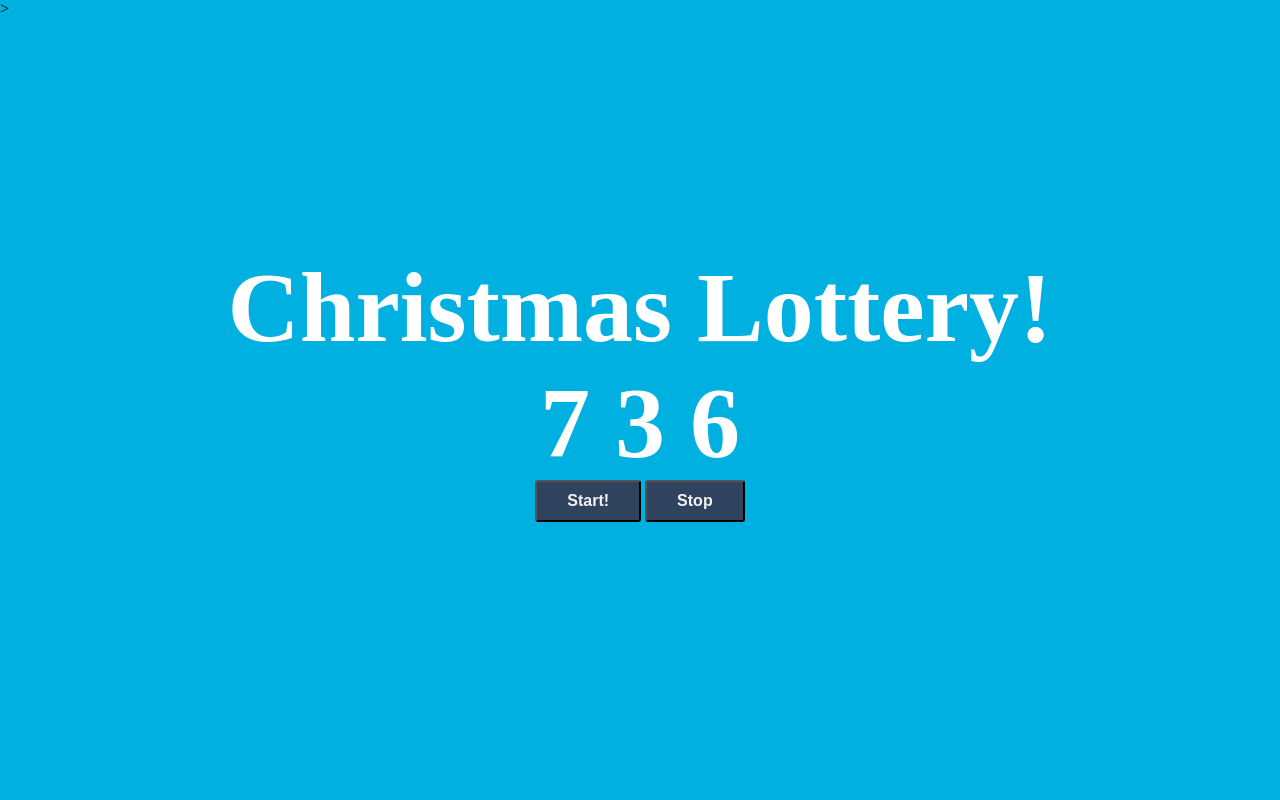
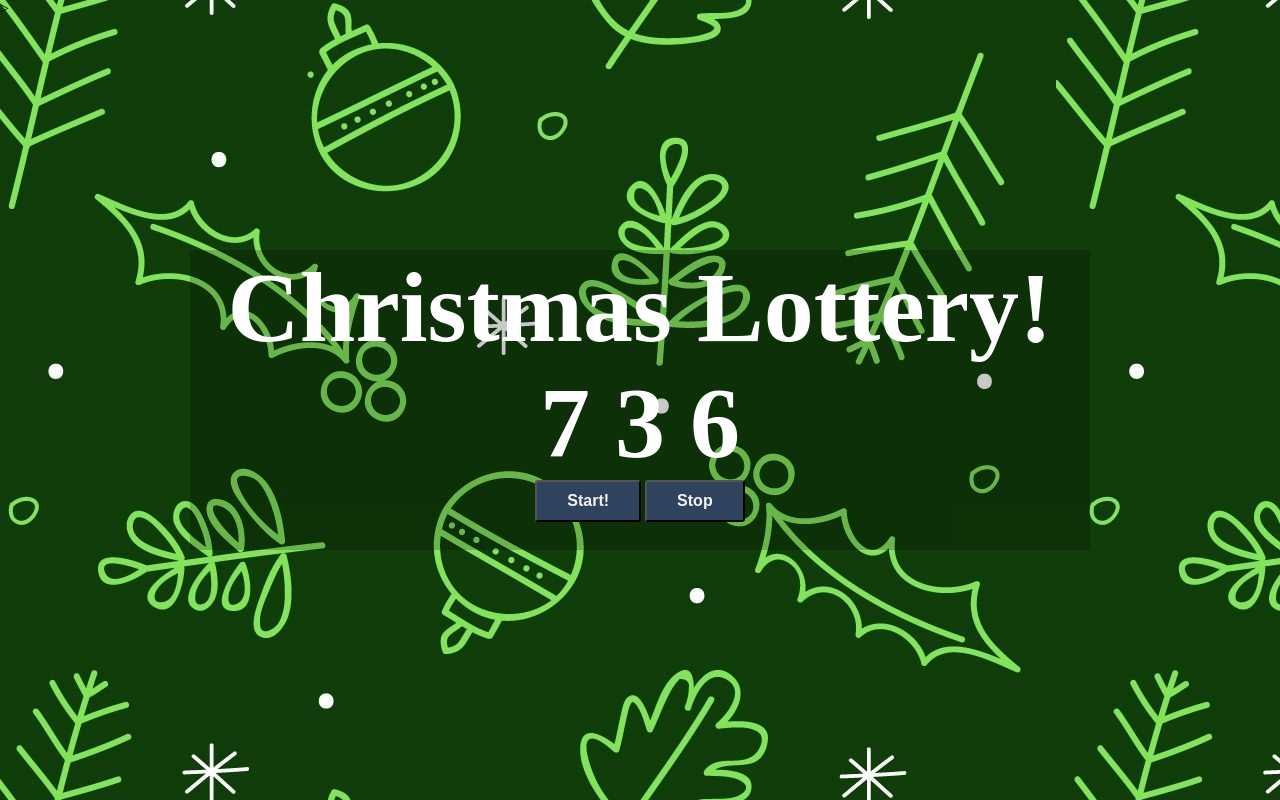
Before and after one commit to JCIDITD/ChristmasLottery, a plain HTML site: page docs/index.html in a window 1280 px wide. Drawn offline with Linux system fonts and the light colour scheme.

Commit message:
update background

```diff
--- a/docs/index.html
+++ b/docs/index.html
@@ -17,6 +17,8 @@
             right: 0px;
             bottom: 0px;
             margin: auto;
+            background-color:#000000;
+            background-color:rgba(0,0,0,0.2);
         }
 
         #game h1{
@@ -96,7 +98,7 @@
     }
 }
 </script>
-<body bgcolor="sky-blue">
+<body background="backgrounds/Christmas.jpeg">
 <div id = "game" align="center">
     <h1 id="Title">Christmas Lottery!</h1>
     <h1 id="OUTPUT">0 0 0</h1>
```
Also changed, not shown: docs/backgrounds/Christmas.jpeg (added).
